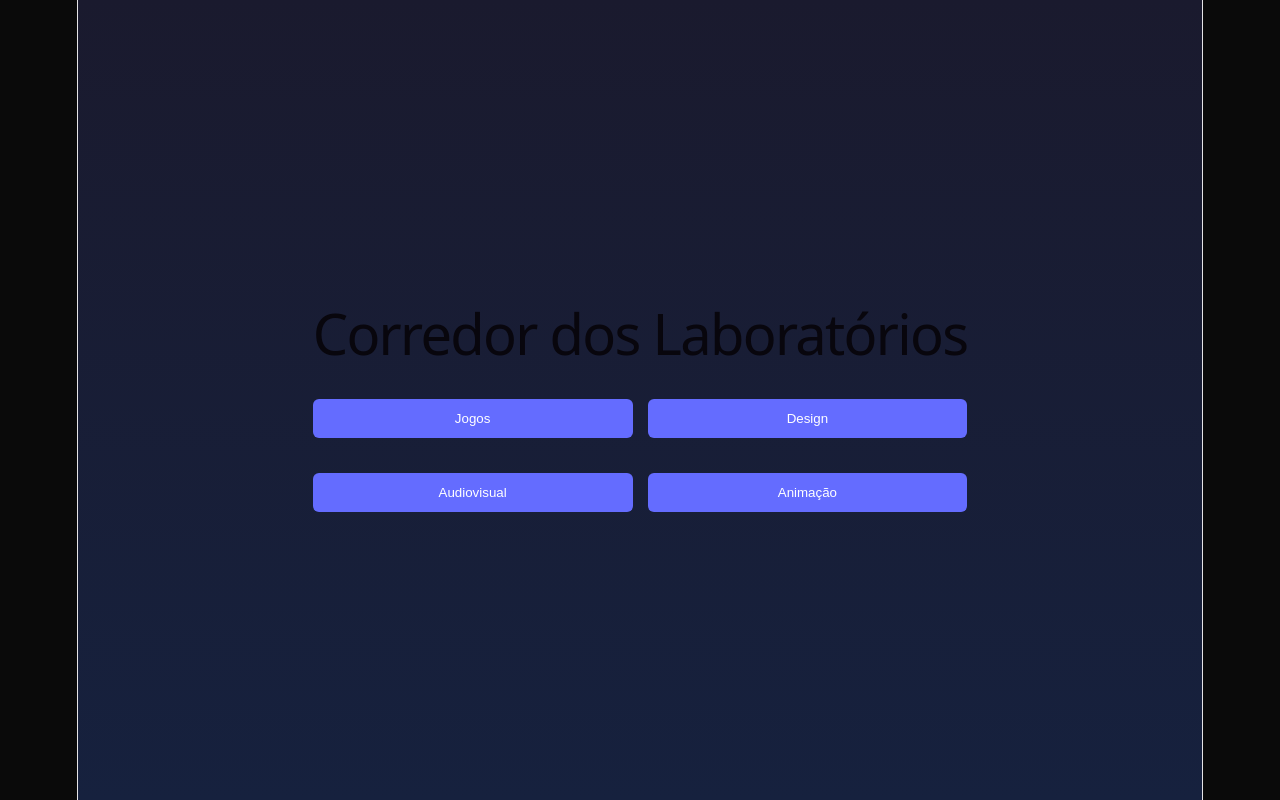
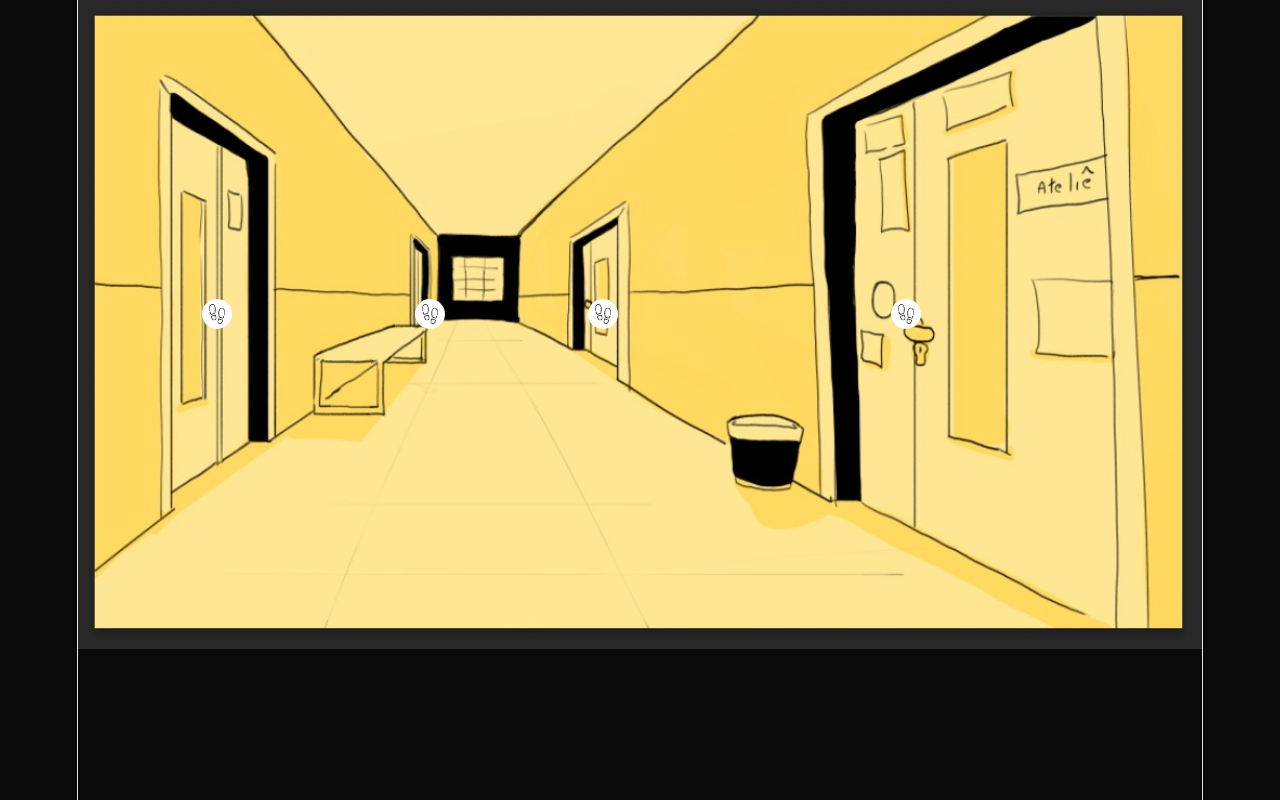
Before and after one commit to vitoriadz/trilha-isnt-a-lie, a React (Vite) app: page / in a window 1280 px wide. Both pictures are taken after a click on the button "Ir para o Corredor". Built offline with nearby package versions, Linux system fonts and the light colour scheme.

Commit message:
modificando corredor

```diff
--- a/src/App.css
+++ b/src/App.css
@@ -88,19 +88,123 @@ button:hover {
 }
 
 /* CORREDOR */
-.cena-corredor-fixa {
-  height: 100vh;
-  display: flex;
-  justify-content: center;
-  align-items: center;
-  background: linear-gradient(#1a1a2e, #16213e);
+.corredor-container {
+  position: relative;
 }
 
-.grid-oficinas {
-  display: grid;
-  grid-template-columns: 1fr 1fr;
-  gap: 15px;
-  margin-top: 20px;
+.corredor-img {
+  width: 100%;
+  height: auto;
+  display: block;
+}
+
+/* BOTÃO BASE */
+.porta {
+  position: absolute;
+  width: 30px;
+  height: 30px;
+  padding: 0;
+
+  border-radius: 100%;
+  border: none;
+  cursor: pointer;
+
+  background: rgb(255, 255, 255);
+  backdrop-filter: blur(3px);
+
+  display: flex;
+  align-items: center;
+  justify-content: center;
+
+  transition: transform 0.2s ease;
+}
+
+/* ÍCONE */
+.porta img {
+  width: 20px;
+  height: 20px;
+  transition: filter 0.2s ease;
+}
+
+/* HOVER (pulo + cor + glow) */
+.porta:hover {
+  animation: pulo 0.4s ease;
+  box-shadow: 0 0 20px rgba(255, 200, 0, 0.7);
+  background-color: #000000;
+  border: none;
+}
+
+.porta:hover img {
+  filter: brightness(0) saturate(100%) invert(65%) sepia(90%) saturate(600%) hue-rotate(5deg);
+}
+
+/* ANIMAÇÃO */
+@keyframes pulo {
+  0%   { transform: translateY(0); }
+  30%  { transform: translateY(-12px); }
+  60%  { transform: translateY(4px); }
+  100% { transform: translateY(0); }
+}
+
+/* TOOLTIP (balão) */
+.tooltip {
+  position: absolute;
+  bottom: 35px;
+  left: 50%;
+  transform: translateX(-50%);
+
+  background: rgba(255, 255, 255, 0.9);
+  color: rgb(0, 0, 0);
+  padding: 6px 12px;
+  border-radius: 8px;
+
+  font-size: 13px;
+  white-space: nowrap;
+
+  opacity: 0;
+  pointer-events: none;
+
+  transition: 0.2s;
+}
+
+/* mostrar tooltip */
+.porta:hover .tooltip {
+  opacity: 1;
+  transform: translateX(-50%) translateY(-5px);
+}
+
+/* setinha do balão */
+.tooltip::after {
+  content: "";
+  position: absolute;
+  top: 100%;
+  left: 50%;
+  transform: translateX(-50%);
+
+  border-width: 6px;
+  border-style: solid;
+  border-color: rgba(255, 255, 255, 0.9) transparent transparent transparent;
+}
+
+/* POSIÇÕES */
+.porta1 {
+  top: 43%;
+  left: 11%;
+}
+
+.porta2 {
+  top: 43%;
+  right: 25%;
+}
+
+.porta3 {
+  top: 43%;
+  right: 52%;
+}
+
+.porta4 {
+  top: 43%;
+  left: 30%;
 }
 
 /* OVERLAY */
--- a/src/App.jsx
+++ b/src/App.jsx
@@ -1,6 +1,8 @@
 import { useState } from "react";
 import { AnimatePresence, motion } from "framer-motion";
 import fundo from './assets/imagemexemplo.png';
+import imagemcorredor from './assets/imagemcorredor.jpeg';
+import pegadas from './assets/pegadas.png';
 import Quadro from "./Quadro";
 import MiniGameJogos from "./MiniGameJogos";
 import "./App.css";
@@ -46,21 +48,54 @@ function App() {
           </motion.div>
         )}
 
-        {/* CORREDOR */}
-        {cena === "corredor" && (
-          <motion.div key="corredor" {...cenaAnim} className="cena-corredor-fixa">
-            <div className="menu-oficinas">
-              <h1>Corredor dos Laboratórios</h1>
+{/*CORREDOR*/}
+{cena === "corredor" && (
+  <motion.div key="corredor" {...cenaAnim} className="cena-corredor-fixa">
 
-              <div className="grid-oficinas">
-                <button onClick={() => setCena("oficina_jogos")}>Jogos</button>
-                <button onClick={() => setCena("oficina_design")}>Design</button>
-                <button onClick={() => setCena("oficina_audiovisual")}>Audiovisual</button>
-                <button onClick={() => setCena("oficina_animacao")}>Animação</button>
-              </div>
-            </div>
-          </motion.div>
-        )}
+    <div className="corredor-container">
+      <img src={imagemcorredor} alt="Corredor" className="corredor-img" />
+
+      {/* PORTA 1 */}
+      <button
+        className="porta porta1"
+        onClick={() => setCena("oficina_jogos")}
+      >
+        <img src={pegadas} alt="" />
+        <span className="tooltip">Jogos</span>
+      </button>
+
+      {/* PORTA 2 */}
+      <button
+        className="porta porta2"
+        onClick={() => setCena("oficina_design")}
+      >
+        <img src={pegadas} alt="" />
+        <span className="tooltip">Design</span>
+      </button>
+
+      {/* PORTA 3 */}
+      <button
+        className="porta porta3"
+        onClick={() => setCena("oficina_audiovisual")}
+      >
+        <img src={pegadas} alt="" />
+        <span className="tooltip">Audiovisual</span>
+      </button>
+
+      {/* PORTA 4 */}
+      <button
+        className="porta porta4"
+        onClick={() => setCena("oficina_animacao")}
+      >
+        <img src={pegadas} alt="" />
+        <span className="tooltip">Animação</span>
+      </button>
+
+    </div>
+
+  </motion.div>
+)}
+
 
         {/* OFICINA JOGOS */}
         {cena === "oficina_jogos" && (
@@ -103,11 +138,11 @@ function App() {
 
             <Quadro bgImage={fundo}>
               <button onClick={() => setCena("final_ru")}>
-                🍜 Ir com Yuri
+                Ir com Yuri
               </button>
 
               <button onClick={() => setCena("corredor")}>
-                🔁 Explorar mais
+                Explorar mais
               </button>
             </Quadro>
 
@@ -116,7 +151,7 @@ function App() {
 
       </AnimatePresence>
 
-      {/* 🔥 OVERLAY CORRETO (APENAS UM) */}
+      {/*OVERLAY CORRETO (APENAS UM) */}
       <AnimatePresence>
         {computadorAberto && (
           <motion.div
```
Also changed, not shown: src/assets/imagemcorredor.jpeg (added), src/assets/pegadas.png (added).
